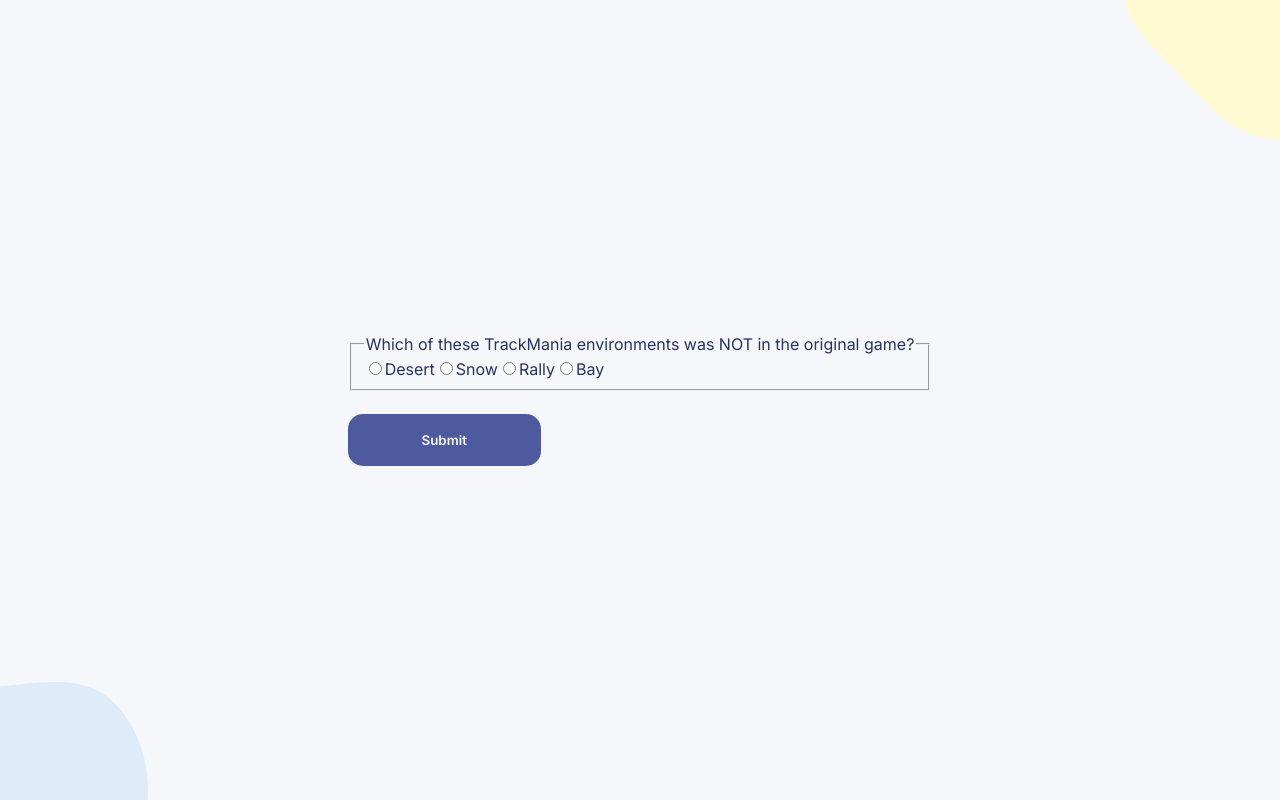
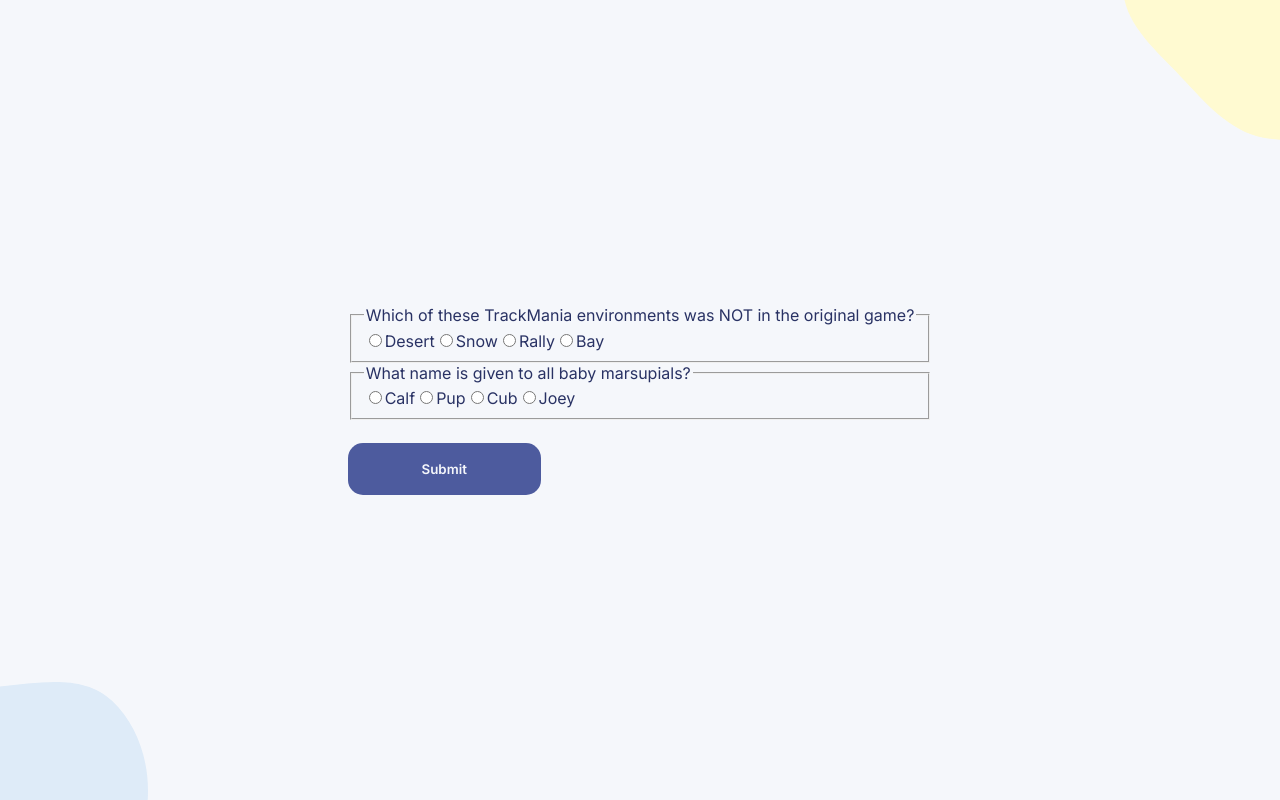
Before and after one commit to jharikr/react-quizzical, a React (Vite) app: page / in a window 1280 px wide. Built offline with nearby package versions, Linux system fonts and the light colour scheme.

Commit message:
Controlled form inputs and updated change handler

```diff
--- a/src/App.jsx
+++ b/src/App.jsx
@@ -1,49 +1,61 @@
-import { useState, useId } from "react"
+import { useState } from "react"
+import { nanoid } from "nanoid"
 import Welcome from './components/Welcome'
 import Question from './components/Question'
 import testData from "./data/testData"
 import './App.css'
-
 
 function App() {
   const [formData, setFormData] = useState(testData);
 
   function handleChange(event, id) {
     const { name, value } = event.target
-    setFormData(oldData => ({
-      ...oldData,
-      [name]: value
-    }))
+    setFormData(oldData => {
+      return oldData.map(question => {
+        return question.question === name ? { ...question, selectedAnswer: value } : question
+      })
+    })
   }
 
   function handleSubmit(event) {
     event.preventDefault()
     console.log(formData)
+    setFormData(testData)
   }
 
-  const answersElements = [...formData.incorrectAnswers, formData.correctAnswer].map(answer => {
+  const answersElements = (answers, question, selected) => {
+    return answers.map(answer => {
       return (
-      <label htmlFor={answer} key={useId()}>
+        <label htmlFor="" key={nanoid()}>
           <input
             type="radio"
-          name="selected"
             id={answer}
+            name={question}
             value={answer}
-          checked={formData.selected === answer}
             onChange={handleChange}
+            checked={selected === answer}
           />
           {answer}
         </label>
       )
     })
+  }
+
+  const questions = (questions) => {
+    return questions.map(question => {
+      return (
+        <fieldset key={nanoid()}>
+          <legend>{question.question}</legend>
+          {answersElements([...question.incorrectAnswers, question.correctAnswer], question.question, question.selectedAnswer)}
+        </fieldset>
+      )
+    })
+  }
 
   return (
     <main>
       <form onSubmit={handleSubmit}>
-        <fieldset>
-          <legend htmlFor="">{formData.question}</legend>
-          {answersElements}
-        </fieldset>
+        {questions(formData)}
         <button type="submit" className="start-game">Submit</button>
       </form>
     </main>
--- a/src/data/testData.js
+++ b/src/data/testData.js
@@ -1,6 +1,6 @@
 import { nanoid } from 'nanoid'
-
-const testData = {
+const testData = [
+    {
     question: "Which of these TrackMania environments was NOT in the original game?",
     correctAnswer: "Bay",
     incorrectAnswers: [
@@ -8,8 +8,20 @@
       "Snow",
       "Rally"
     ],
-    selected: "",
+    selectedAnswer: "",
+    id: nanoid()
+  },
+  {
+    question: "What name is given to all baby marsupials?",
+    correctAnswer: 	"Joey",
+    incorrectAnswers: [
+      "Calf",
+      "Pup",
+      "Cub"
+    ],
+    selectedAnswer: "",
     id: nanoid()
   }
+]
 
   export default testData
```
Lines whose indentation alone changed are shown as unchanged.
